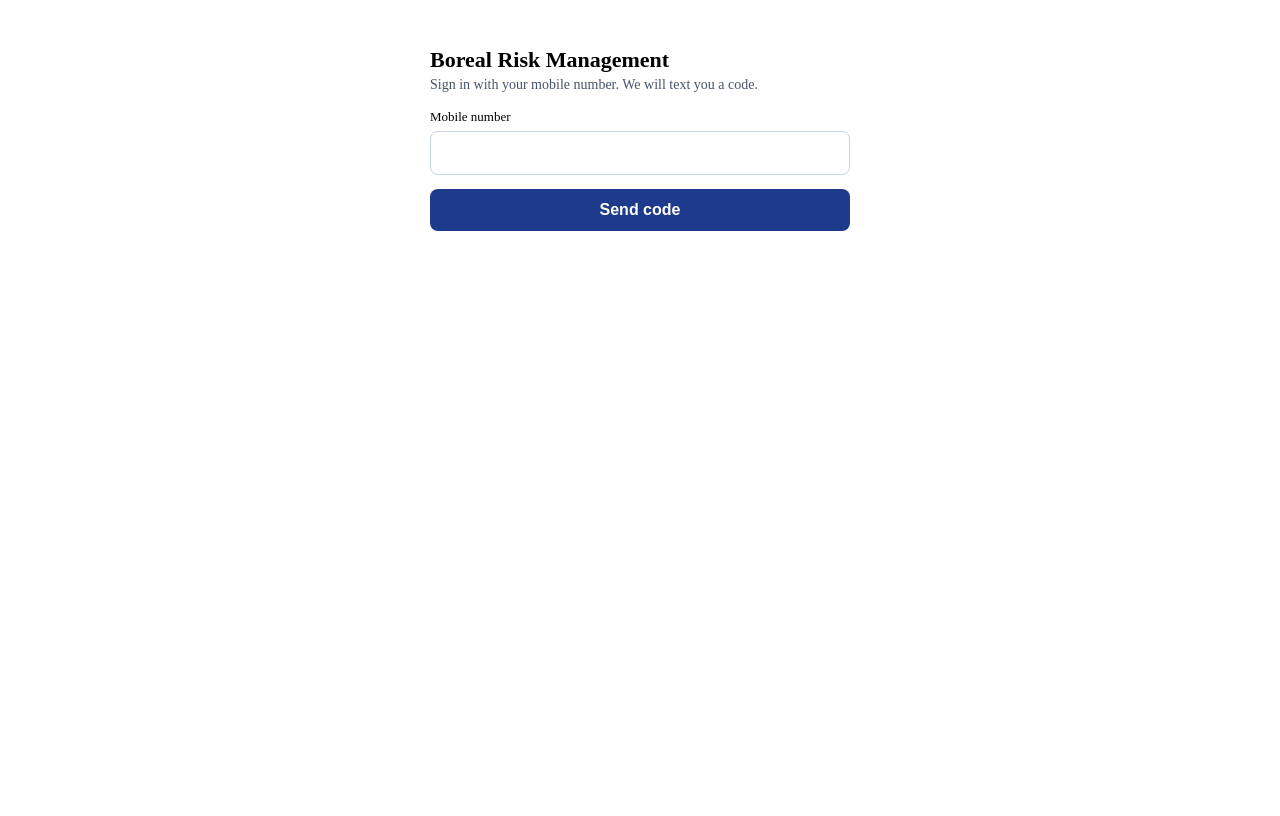
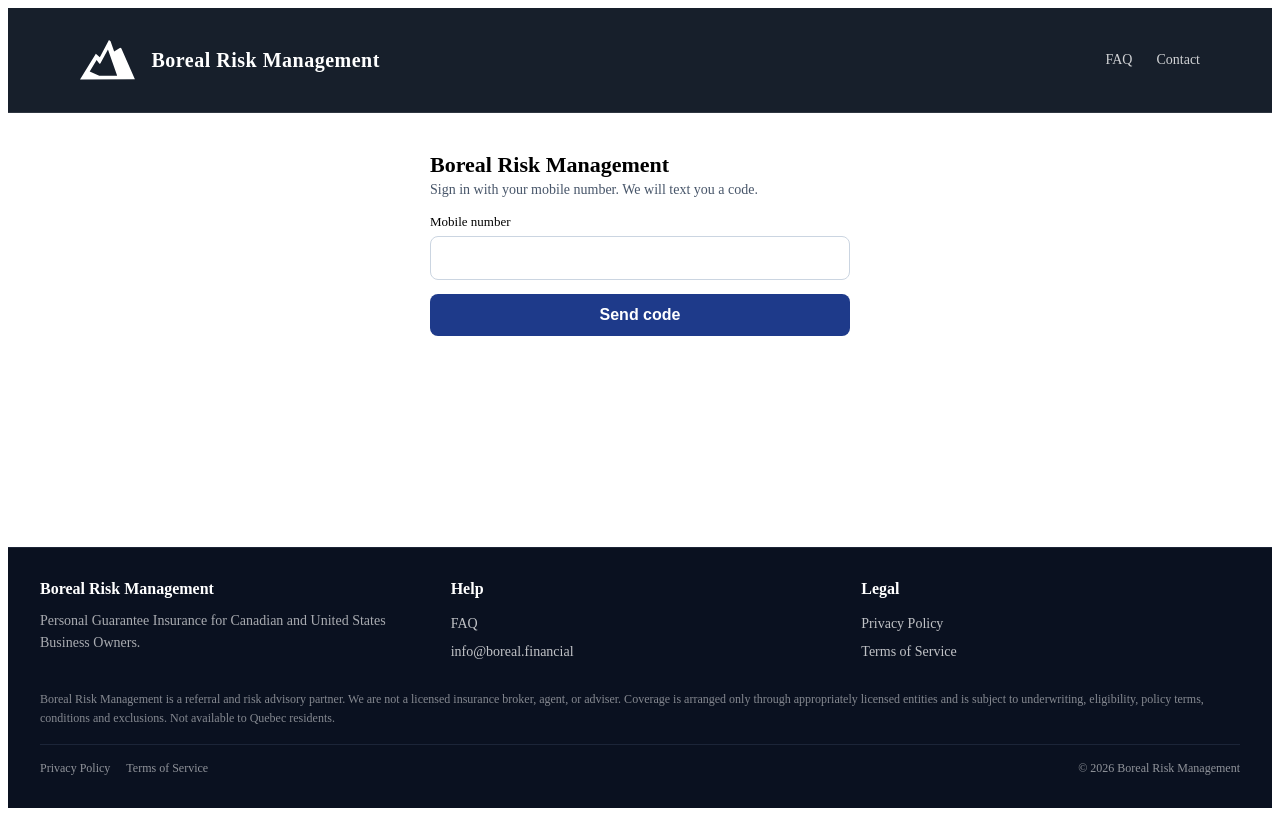
Before and after one commit to werb210/BI-Client, a React (Vite) app: page / in a window 1280 px wide. Built offline with nearby package versions, Linux system fonts and the light colour scheme; no server answers.

Commit message:
Add Boreal application chrome

```diff
--- a/src/App.tsx
+++ b/src/App.tsx
@@ -1,6 +1,8 @@
 // BI_CLIENT_SCAFFOLD_v1
 import { BrowserRouter } from "react-router-dom";
 import AppRouter from "@/router/AppRouter";
+import Header from "@/components/chrome/Header"; // BI_CLIENT_CHROME_v14
+import Footer from "@/components/chrome/Footer";
 import { captureEntryParams } from "@/entry/entryContext"; // BI_CLIENT_INDUSTRY_v11
 
 captureEntryParams(typeof window === "undefined" ? "" : window.location.search);
@@ -8,7 +10,13 @@ captureEntryParams(typeof window === "undefined" ? "" : window.location.search);
 export default function App() {
   return (
     <BrowserRouter>
-      <AppRouter />
+      <div style={{ display: "flex", minHeight: "100vh", flexDirection: "column" }}>
+        <Header />
+        <main style={{ flex: 1 }}>
+          <AppRouter />
+        </main>
+        <Footer />
+      </div>
     </BrowserRouter>
   );
 }
--- /dev/null
+++ b/src/components/chrome/Footer.tsx
@@ -0,0 +1,28 @@
+// BI_CLIENT_CHROME_v14 - built to the BF-Website footer template.
+import "./chrome.css";
+
+const SUPPORT_EMAIL = "info@boreal.financial";
+
+export default function Footer() {
+  return (
+    <footer className="bi-chrome-footer">
+      <div className="bi-chrome-footer__inner">
+        <div className="bi-chrome-footer__grid">
+          <div><div className="bi-chrome-footer__brand"><span>Boreal Risk Management</span></div><p>Personal Guarantee Insurance for Canadian and United States Business Owners.</p></div>
+          <div><h2>Help</h2><ul><li><a href="https://www.boreal.insure/faq" target="_blank" rel="noopener noreferrer">FAQ</a></li><li><a href={`mailto:${SUPPORT_EMAIL}`}>{SUPPORT_EMAIL}</a></li></ul></div>
+          <div><h2>Legal</h2><ul><li><a href="https://www.boreal.insure/privacy" target="_blank" rel="noopener noreferrer">Privacy Policy</a></li><li><a href="https://www.boreal.insure/terms" target="_blank" rel="noopener noreferrer">Terms of Service</a></li></ul></div>
+        </div>
+        <p style={{ fontSize: 12, lineHeight: 1.6, color: "rgba(255,255,255,0.5)", marginBottom: 16 }}>
+          Boreal Risk Management is a referral and risk advisory partner. We are not a licensed
+          insurance broker, agent, or adviser. Coverage is arranged only through appropriately
+          licensed entities and is subject to underwriting, eligibility, policy terms, conditions
+          and exclusions. Not available to Quebec residents.
+        </p>
+        <div className="bi-chrome-footer__bar">
+          <div><a href="https://www.boreal.insure/privacy" target="_blank" rel="noopener noreferrer">Privacy Policy</a><a href="https://www.boreal.insure/terms" target="_blank" rel="noopener noreferrer">Terms of Service</a></div>
+          <div>&copy; {new Date().getFullYear()} Boreal Risk Management</div>
+        </div>
+      </div>
+    </footer>
+  );
+}
--- /dev/null
+++ b/src/components/chrome/Header.tsx
@@ -0,0 +1,21 @@
+// BI_CLIENT_CHROME_v14 - built to the BF-Website Header template.
+import { Link } from "react-router-dom";
+import logoUrl from "@/assets/logo-boreal-mountains-white.svg";
+import "./chrome.css";
+
+export default function Header() {
+  return (
+    <header className="bi-chrome-header">
+      <div className="bi-chrome-header__row">
+        <Link to="/" className="bi-chrome-brand">
+          <img src={logoUrl} alt="Boreal Risk Management" />
+          <span>Boreal Risk Management</span>
+        </Link>
+        <nav className="bi-chrome-nav">
+          <a href="https://www.boreal.insure/faq" target="_blank" rel="noopener noreferrer">FAQ</a>
+          <a href="mailto:info@boreal.financial">Contact</a>
+        </nav>
+      </div>
+    </header>
+  );
+}
--- /dev/null
+++ b/src/components/chrome/chrome.css
@@ -0,0 +1,43 @@
+/* BI_CLIENT_CHROME_v14
+   Mirrors BF-Website's Header.tsx and footer.tsx. */
+.bi-chrome-header {
+  width: 100%;
+  border-bottom: 1px solid rgba(255, 255, 255, 0.1);
+  background: rgba(11, 19, 32, 0.95);
+  backdrop-filter: blur(8px);
+}
+.bi-chrome-header__row {
+  max-width: 1120px;
+  margin: 0 auto;
+  padding: 0.75rem 24px;
+  min-height: 80px;
+  display: flex;
+  align-items: center;
+  justify-content: space-between;
+  gap: 16px;
+  padding-top: calc(0.75rem + env(safe-area-inset-top));
+}
+.bi-chrome-brand { display: flex; align-items: center; gap: 12px; text-decoration: none; min-width: 0; }
+.bi-chrome-brand img { height: 40px; width: auto; flex-shrink: 0; }
+.bi-chrome-brand span { font-size: 16px; font-weight: 600; letter-spacing: 0.025em; color: #fff; white-space: nowrap; overflow: hidden; text-overflow: ellipsis; }
+@media (min-width: 640px) {
+  .bi-chrome-brand { gap: 16px; }
+  .bi-chrome-brand span { font-size: 20px; }
+}
+.bi-chrome-nav { display: none; align-items: center; gap: 24px; font-size: 14px; }
+.bi-chrome-nav a { color: rgba(255, 255, 255, 0.8); text-decoration: none; }
+.bi-chrome-nav a:hover { color: #fff; }
+@media (min-width: 768px) { .bi-chrome-nav { display: flex; } }
+.bi-chrome-footer { background: #0a1120; border-top: 1px solid #1c2538; color: rgba(255, 255, 255, 0.8); padding: 32px 24px; }
+.bi-chrome-footer__inner { max-width: 1200px; margin: 0 auto; }
+.bi-chrome-footer__grid { display: grid; grid-template-columns: repeat(auto-fit, minmax(220px, 1fr)); gap: 32px; margin-bottom: 24px; }
+.bi-chrome-footer__brand { display: flex; align-items: center; gap: 12px; margin-bottom: 12px; }
+.bi-chrome-footer__brand img { height: 32px; width: auto; }
+.bi-chrome-footer__brand span { font-weight: 600; color: #fff; }
+.bi-chrome-footer h2 { font-weight: 600; color: #fff; margin: 0 0 12px; font-size: 16px; }
+.bi-chrome-footer p { font-size: 14px; line-height: 1.625; color: rgba(255, 255, 255, 0.65); margin: 0; }
+.bi-chrome-footer ul { list-style: none; padding: 0; margin: 0; font-size: 14px; line-height: 2; }
+.bi-chrome-footer ul a { color: rgba(255, 255, 255, 0.75); text-decoration: none; }
+.bi-chrome-footer__bar { border-top: 1px solid #1c2538; padding-top: 16px; display: flex; justify-content: space-between; font-size: 12px; color: rgba(255, 255, 255, 0.55); }
+.bi-chrome-footer__bar a { color: inherit; text-decoration: none; }
+.bi-chrome-footer__bar div { display: flex; gap: 16px; }
```
Also changed, not shown: src/assets/logo-boreal-mountains-white.svg (added), 1 other file (tests, documents, lock files or other folders).
